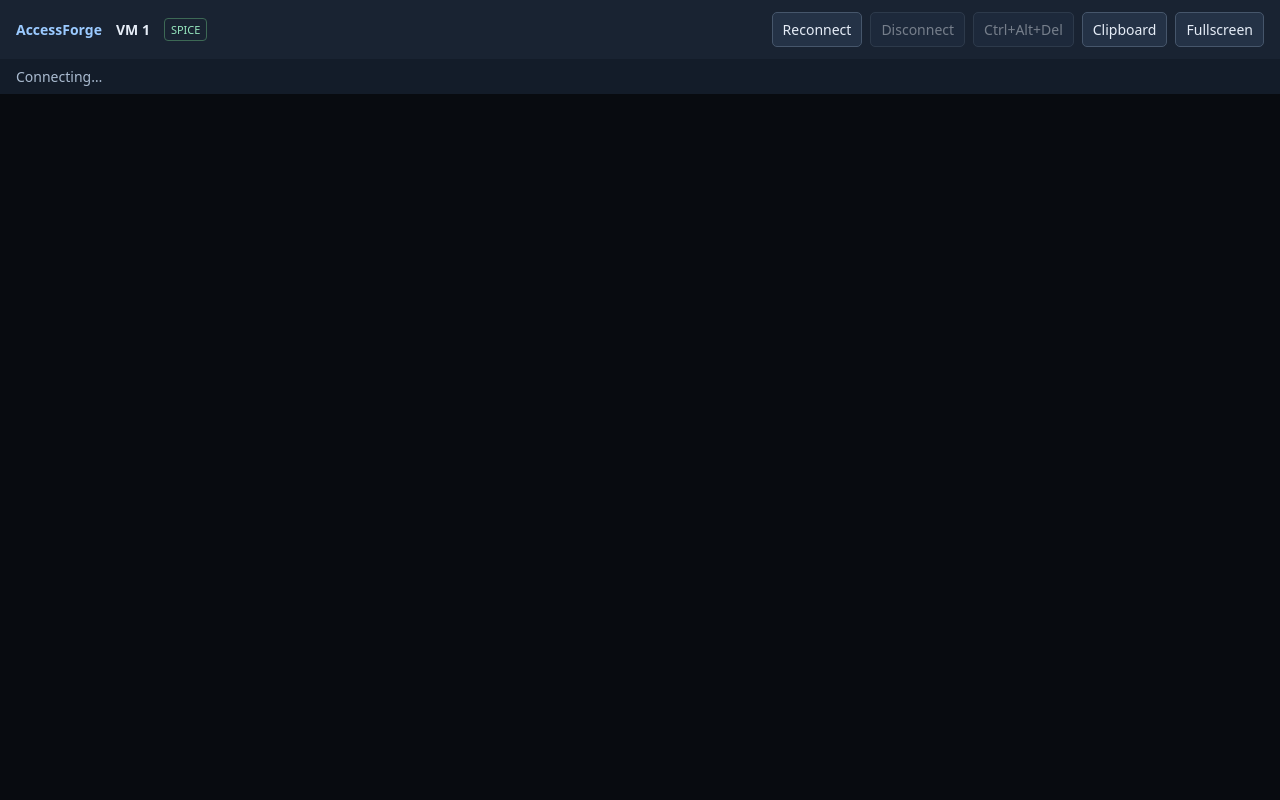
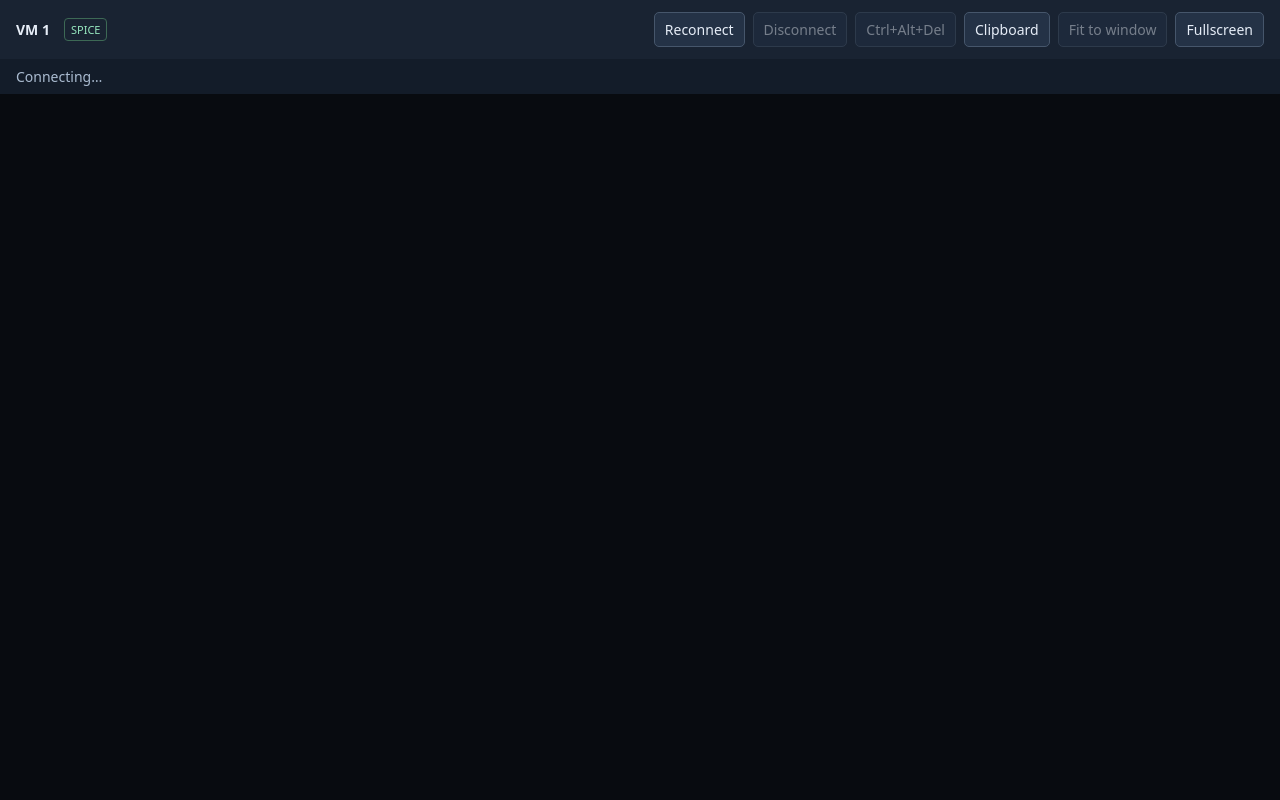
Before and after one commit to raistlinJ/CIT_vm_accessor, a Flask app: page /console/spice/1 in a window 1280 px wide. Run offline with Flask 3, Linux system fonts and the light colour scheme; the visitor is signed in with stand-in values (Sample User, id 1); parts of the project's set-up code (start-up, migrations or seed data) failed here and were passed over; some libraries are stand-ins or nearby versions.

Commit message:
Fit SPICE popup display to window and add resize control

```diff
--- a/static/spice-console.css
+++ b/static/spice-console.css
@@ -1,20 +1,20 @@
 :root { color-scheme: dark; font: 14px system-ui, sans-serif; background: #10151e; color: #e6edf7; }
 * { box-sizing: border-box; }
 body { margin: 0; height: 100dvh; display: flex; flex-direction: column; }
-header { display: flex; align-items: center; gap: 14px; padding: 12px 16px; background: #192332; flex-wrap: wrap; }
+header { display: flex; align-items: center; gap: 14px; padding: 12px 16px; background: #192332; flex-wrap: wrap; flex-shrink: 0; }
 a { color: #9bcaff; text-decoration: none; }
 a:hover { text-decoration: underline; }
-.brand { font-weight: 700; }
 .badge { color: #96e7bf; font-size: 11px; border: 1px solid #3d6955; padding: 3px 6px; border-radius: 4px; }
 nav { display: flex; align-items: center; gap: 8px; flex-wrap: wrap; margin-left: auto; }
 button, nav a { font: inherit; border: 1px solid #46566b; border-radius: 5px; padding: 7px 10px; background: #243246; color: #e6edf7; cursor: pointer; }
 button:hover:not(:disabled), nav a:hover { background: #344860; }
 button:disabled { opacity: .45; cursor: default; }
 :focus-visible { outline: 2px solid #9bcaff; outline-offset: 2px; }
-#status { padding: 8px 16px; color: #aabbd0; background: #131c29; }
+#status { padding: 8px 16px; color: #aabbd0; background: #131c29; flex-shrink: 0; }
 #status[data-error="true"] { color: #ffc1b5; }
-#spice-area { flex: 1; min-height: 0; overflow: auto; background: #080b10; position: relative; }
-#spice-screen { position: relative; min-width: 100%; min-height: 100%; }
+#spice-area { flex: 1; min-width: 0; min-height: 0; overflow: hidden; background: #080b10; position: relative; }
+#spice-viewport { position: relative; overflow: hidden; margin-inline: auto; }
+#spice-screen { position: absolute; top: 0; left: 0; transform-origin: top left; }
 #spice-screen canvas { display: block; }
 [hidden] { display: none !important; }
 #clipboard-panel { padding: 0 16px 12px; background: #192332; max-height: 55dvh; overflow: auto; flex-shrink: 0; }
--- a/static/spice-console.js
+++ b/static/spice-console.js
@@ -4,6 +4,8 @@ import { ClipboardSpiceConnection } from './spice-clipboard.js';
 const status = document.getElementById('status');
 const screen = document.getElementById('spice-screen');
 const area = document.getElementById('spice-area');
+const viewport = document.getElementById('spice-viewport');
+const fitWindow = document.getElementById('fit-window');
 const reconnect = document.getElementById('reconnect');
 const disconnect = document.getElementById('disconnect');
 const keys = document.getElementById('ctrl-alt-del');
@@ -22,6 +24,7 @@ let generation = 0;
 let resizeTimer;
 let connectTimer;
 let guestClipboard = null;
+let lastGuestSize = null;
 
 function showClipboardStatus(message, error = false) {
   clipboardStatus.textContent = message;
@@ -43,6 +46,8 @@ function stop() {
   connection = null;
   old?.stop();
   screen.replaceChildren();
+  lastGuestSize = null;
+  fitDisplay();
   document.getElementById('message-div').replaceChildren();
   reconnect.disabled = false;
   disconnect.disabled = true;
@@ -56,16 +61,40 @@ function stop() {
   showClipboardStatus('Clipboard sharing requires a connected SPICE guest agent.');
 }
 
+function fitDisplay() {
+  const canvas = screen.querySelector('canvas');
+  fitWindow.disabled = !canvas;
+  if (!canvas) {
+    viewport.style.width = viewport.style.height = '0px';
+    screen.style.transform = '';
+    return;
+  }
+  if (!canvas.width || !canvas.height || !area.clientWidth || !area.clientHeight) return;
+  const scale = Math.min(1, area.clientWidth / canvas.width, area.clientHeight / canvas.height);
+  // Transform the entire surface (including video/cursor overlays). The
+  // canvas keeps its native dimensions; input handlers map pointer locations
+  // back into that coordinate space so SPICE mouse positions remain accurate.
+  screen.style.width = `${canvas.width}px`;
+  screen.style.height = `${canvas.height}px`;
+  screen.style.transform = `scale(${scale})`;
+  viewport.style.width = `${canvas.width * scale}px`;
+  viewport.style.height = `${canvas.height * scale}px`;
+}
+
+function requestGuestResize(force = false) {
+  if (!connection?.agent_connected || !area.clientWidth || !area.clientHeight) return;
+  const width = Math.max(320, Math.floor(area.clientWidth / 8) * 8);
+  const height = Math.max(200, Math.floor(area.clientHeight / 8) * 8);
+  const size = `${width}x${height}`;
+  if (!force && size === lastGuestSize) return;
+  connection.resize_window(0, width, height, 32, 0, 0);
+  lastGuestSize = size;
+}
+
 function resize() {
+  fitDisplay();
   clearTimeout(resizeTimer);
-  resizeTimer = setTimeout(() => {
-    if (!connection?.agent_connected) return;
-    // Request the viewport's real resolution; do not scale the canvas, which
-    // would otherwise require translating every mouse coordinate.
-    const width = Math.max(320, Math.floor(area.clientWidth / 8) * 8);
-    const height = Math.max(200, Math.floor(area.clientHeight / 8) * 8);
-    connection.resize_window(0, width, height, 32, 0, 0);
-  }, 200);
+  resizeTimer = setTimeout(requestGuestResize, 200);
 }
 
 async function connect() {
@@ -105,9 +134,17 @@ async function connect() {
         reconnect.disabled = false;
         keys.disabled = false;
       },
-      onagent() { if (attempt === generation) resize(); },
+      onagent() {
+        if (attempt !== generation) return;
+        lastGuestSize = null;
+        resize();
+      },
       onclipboardstate(ready) {
         if (attempt !== generation) return;
+        // Retry after guest capabilities arrive; an earlier resize may have
+        // been sent while the guest agent was still initializing.
+        lastGuestSize = null;
+        resize();
         clipboardSendButton.disabled = !ready;
         showClipboardStatus(ready ? 'Clipboard ready. Send text to the VM or copy text inside it.' :
           'Clipboard sharing requires a connected SPICE guest agent.');
@@ -141,6 +178,13 @@ async function connect() {
 reconnect.addEventListener('click', connect);
 disconnect.addEventListener('click', () => { stop(); showStatus('Disconnected.'); });
 fallback.addEventListener('click', stop);
+fitWindow.addEventListener('click', () => {
+  clearTimeout(resizeTimer);
+  area.scrollTo(0, 0);
+  fitDisplay();
+  requestGuestResize(true);
+  screen.querySelector('canvas')?.focus({ preventScroll: true });
+});
 keys.addEventListener('click', () => {
   if (connection?.inputs?.state === 'ready') sendCtrlAltDel(connection);
   screen.querySelector('canvas')?.focus();
@@ -203,6 +247,10 @@ document.getElementById('fullscreen').addEventListener('click', async () => {
   } catch { showStatus('Fullscreen is unavailable in this browser or embedded view.'); }
 });
 new ResizeObserver(resize).observe(area);
+new MutationObserver(fitDisplay).observe(screen, {
+  childList: true, subtree: true, attributes: true, attributeFilter: ['width', 'height'],
+});
+document.addEventListener('fullscreenchange', resize);
 window.addEventListener('pagehide', stop);
 window.addEventListener('pageshow', event => { if (event.persisted) connect(); });
 connect();
--- a/templates/spice_console.html
+++ b/templates/spice_console.html
@@ -10,7 +10,6 @@
 </head>
 <body data-session-url="{{ url_for('spice_session', vmid=vmid) }}" data-csrf="{{ csrf }}">
   <header>
-    <a href="{{ url_for('home') }}" class="brand">AccessForge</a>
     <strong id="console-title">VM {{ vmid }}</strong>
     <span class="badge">SPICE</span>
     <nav aria-label="Console controls">
@@ -18,6 +17,7 @@
       <button id="disconnect" type="button" disabled>Disconnect</button>
       <button id="ctrl-alt-del" type="button" disabled>Ctrl+Alt+Del</button>
       <button id="clipboard-toggle" type="button" aria-controls="clipboard-panel" aria-expanded="false">Clipboard</button>
+      <button id="fit-window" type="button" disabled title="Fit the display and request a matching desktop size">Fit to window</button>
       <button id="fullscreen" type="button">Fullscreen</button>
       <a id="fallback" {% if fallback %}href="{{ fallback }}"{% else %}hidden{% endif %}>Use noVNC</a>
     </nav>
@@ -45,7 +45,7 @@
     <p class="clipboard-help">Text only, up to 1 MiB. After sending, paste inside the VM. If browser clipboard access is blocked, use the text boxes to paste or copy manually.</p>
   </section>
   <main id="spice-area" aria-label="Virtual machine display">
-    <div id="spice-screen"></div>
+    <div id="spice-viewport"><div id="spice-screen"></div></div>
   </main>
   <div id="message-div" hidden></div>
   <div id="debug-div" hidden></div>
```
Also changed, not shown: tests/test_spice_browser.py (+65 -1 lines), README.md, 2 other files.
